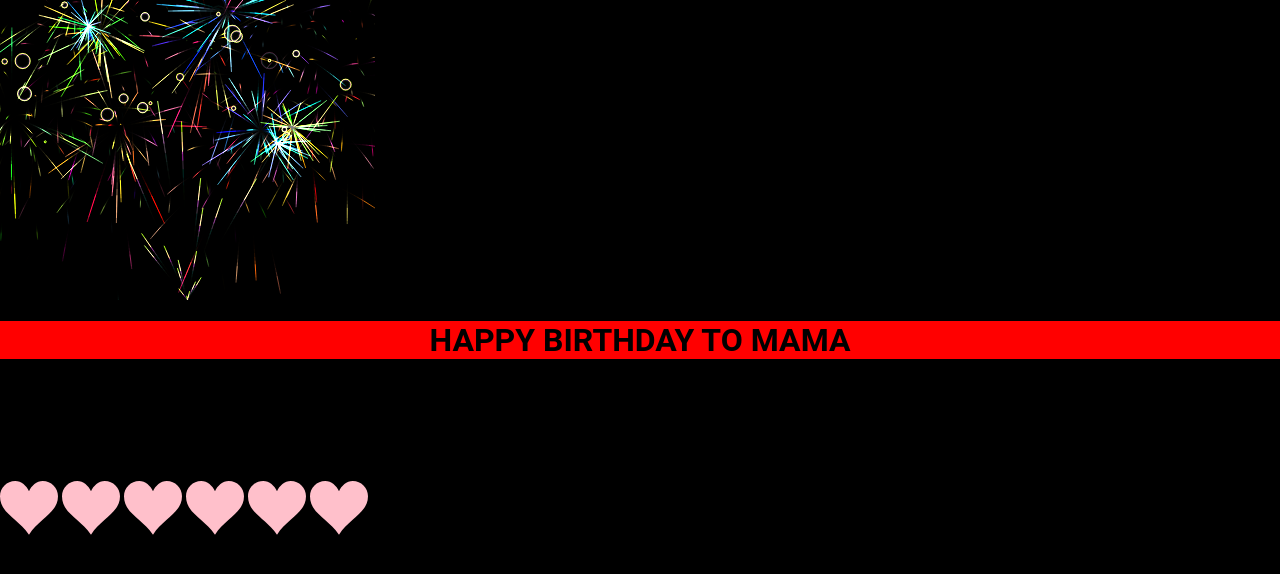
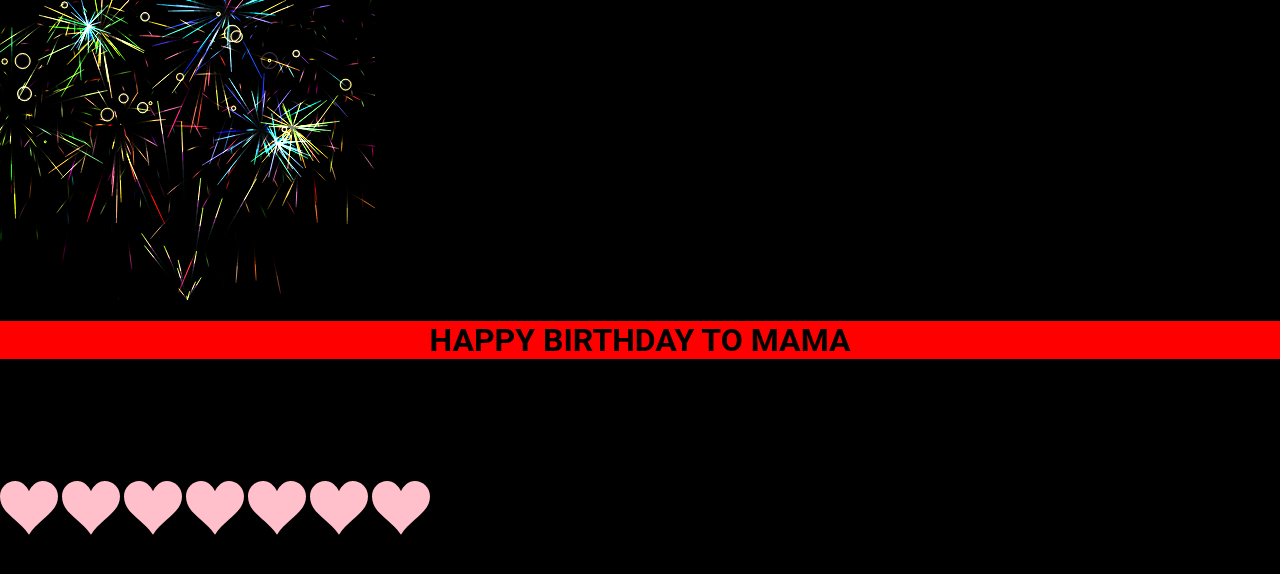
Before and after one commit to kuohan95/testing, a plain HTML site: page index.html in a window 1280 px wide. Drawn offline with Linux system fonts and the light colour scheme; a web font is replaced by a local one.

Commit message:
One more heart

```diff
--- a/index.html
+++ b/index.html
@@ -40,6 +40,10 @@
   <path d="M23.6,0c-3.4,0-6.3,2.7-7.6,5.6C14.7,2.7,11.8,0,8.4,0C3.8,0,0,3.8,0,8.4c0,9.4,9.5,11.9,16,21.2
 	c6.1-9.3,16-12.1,16-21.2C32,3.8,28.2,0,23.6,0z"/>
 </svg>
+<svg class="heart" viewBox="0 0 32 29.6">
+  <path d="M23.6,0c-3.4,0-6.3,2.7-7.6,5.6C14.7,2.7,11.8,0,8.4,0C3.8,0,0,3.8,0,8.4c0,9.4,9.5,11.9,16,21.2
+	c6.1-9.3,16-12.1,16-21.2C32,3.8,28.2,0,23.6,0z"/>
+</svg>
 </div>
 
 
```
